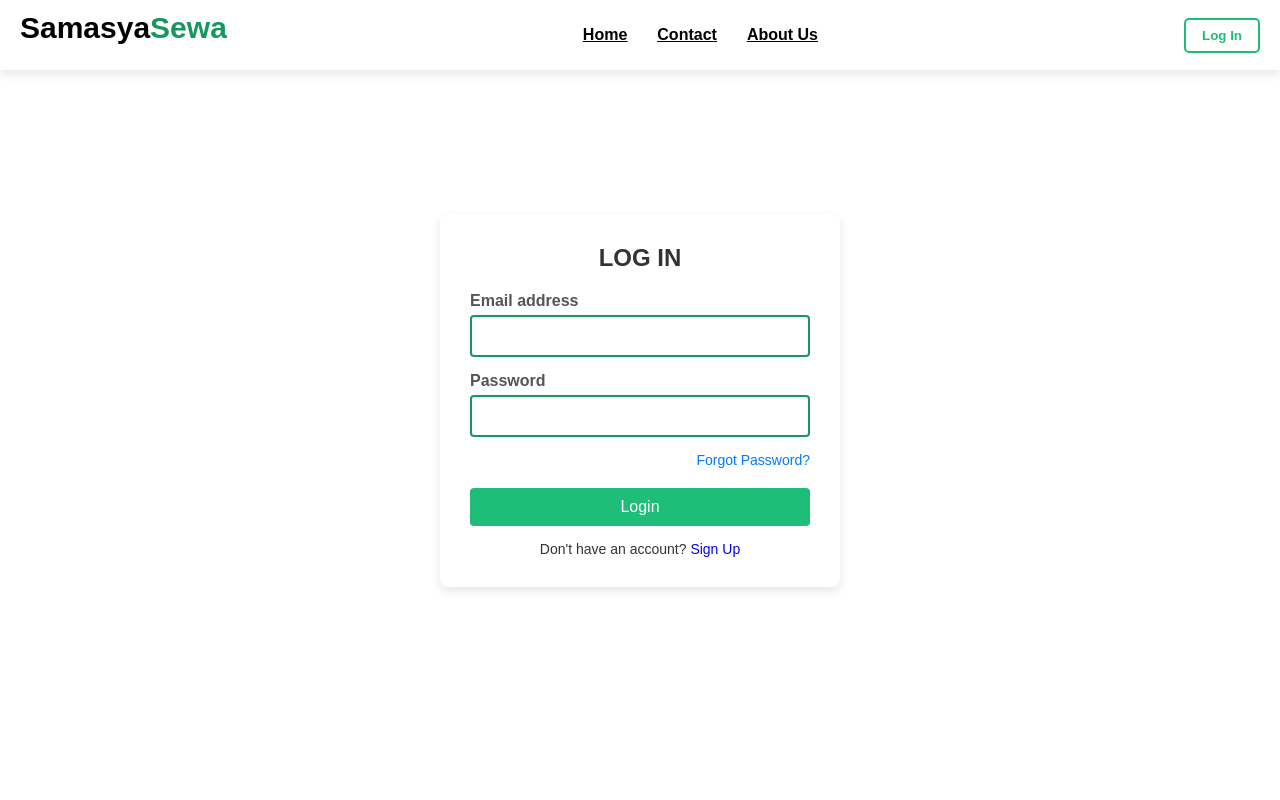
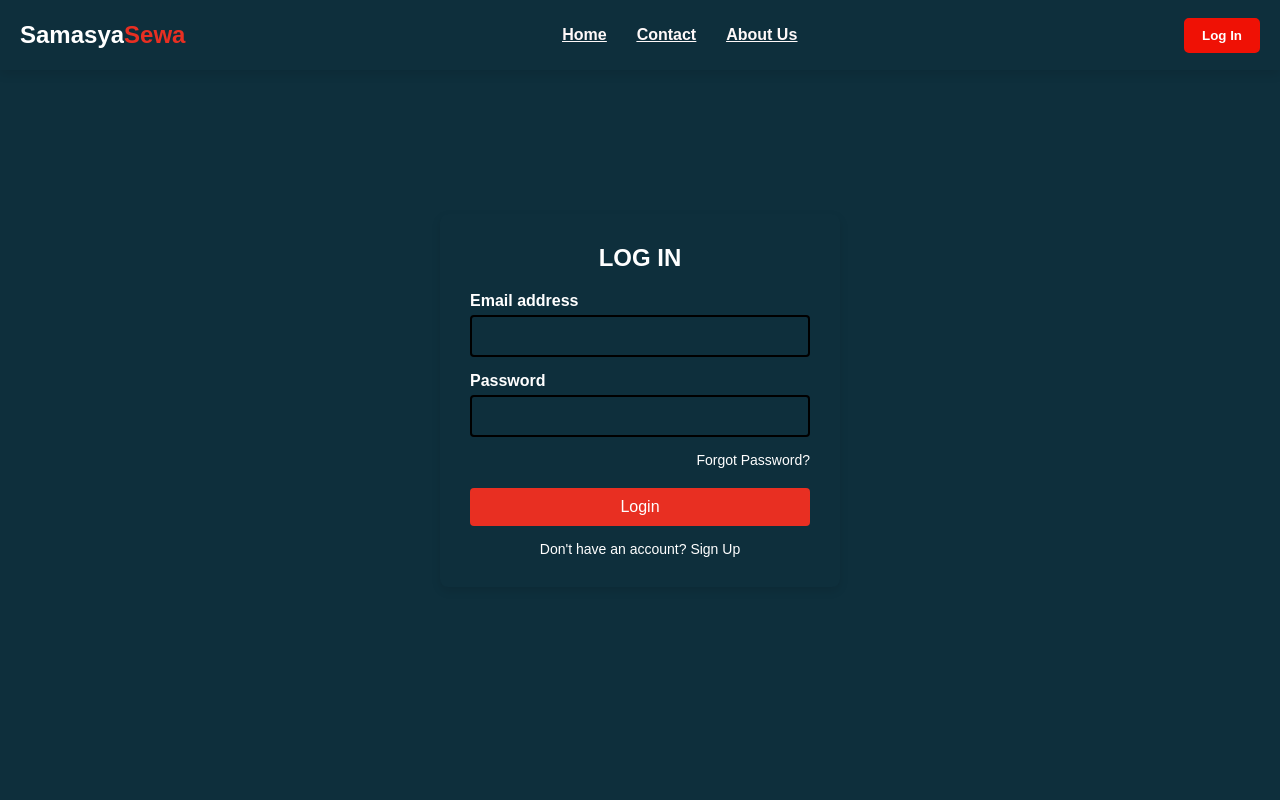
Before and after one commit to Manisha-Tmg/My-project, a React (Create React App) app: page /login in a window 1280 px wide. Shown: the top 800 px of the page. Built offline with nearby package versions, Linux system fonts and the light colour scheme.

Commit message:
Api connetion

```diff
--- a/package.json
+++ b/package.json
@@ -2,6 +2,7 @@
   "name": "frontend",
   "version": "0.1.0",
   "private": true,
+  "proxy": "http://localhost:8080",
   "dependencies": {
     "@testing-library/jest-dom": "^5.17.0",
     "@testing-library/react": "^13.4.0",
--- a/src/Css/Aboutus.css
+++ b/src/Css/Aboutus.css
@@ -39,13 +39,13 @@
   align-items: center;
 }
 
-.logo1,
-.logo {
+.about-logo1,
+.about-logo {
   font-size: 30px;
   font-weight: bold;
   margin-bottom: 15px;
 }
 
-.logo {
-  color: #18965f;
+.about-logo {
+  color: #e82f22;
 }
--- a/src/Css/Complain.css
+++ b/src/Css/Complain.css
@@ -2,6 +2,7 @@
   margin: 0;
   padding: 0;
   font-family: Arial, sans-serif;
+  color: #ffffff;
 }
 .Complainform-container {
   max-width: 400px;
@@ -14,7 +15,6 @@
 }
 
 .register-button {
-  background-color: #ffffff;
   border: none;
   padding: 10px 20px;
   font-size: 16px;
@@ -37,7 +37,7 @@
   width: 100%;
   padding: 8px;
   font-size: 14px;
-  border: 2px solid #1ebe79;
+  /* border: 2px solid #1ebe79; */
   border-radius: 4px;
 }
 
@@ -47,8 +47,8 @@ p {
 }
 
 .next-button {
-  background-color: #1ebe79;
-  border: 2px solid #1ebe79;
+  background-color: #e82f22;
+  border: 2px solid #e82f22;
   padding: 8px 16px;
   cursor: pointer;
   font-size: 14px;
--- a/src/Css/Form.css
+++ b/src/Css/Form.css
@@ -8,8 +8,6 @@
   text-align: center;
   margin-left: 35%;
   width: 35%;
-  border: 2px solid rgb(0, 0, 0);
-  background-color: antiquewhite;
 }
 
 .heading3 {
@@ -22,3 +20,13 @@
 .form-row {
   margin: 2% 0 0 2%;
 }
+.submit {
+  background-color: #e82f22;
+  border: 2px solid #e82f22;
+  padding: 8px 16px;
+  cursor: pointer;
+  font-size: 14px;
+  color: white;
+  border-radius: 4px;
+  font-weight: bold;
+}
--- a/src/Css/Login.css
+++ b/src/Css/Login.css
@@ -3,6 +3,7 @@
   margin: 0;
   padding: 0;
   font-family: Arial, sans-serif;
+  color: #ffffff;
 }
 
 .body-login {
@@ -13,7 +14,7 @@
 }
 
 .form-login {
-  background-color: #ffffff;
+  /* background-color: #ffffff; */
   padding: 30px;
   border-radius: 8px;
   box-shadow: 0 4px 10px rgba(0, 0, 0, 0.1);
@@ -25,7 +26,6 @@
   text-align: center;
   font-size: 24px;
   margin-bottom: 20px;
-  color: #333;
 }
 
 .mb-3 {
@@ -36,22 +36,20 @@
   display: block;
   margin-bottom: 5px;
   font-weight: bold;
-  color: #555;
+  color: #fffcfb;
 }
 
 .logform-control {
   width: 100%;
   padding: 10px;
-  border: 2px solid #18965f;
+  border: 2px solid #000000;
   border-radius: 4px;
   font-size: 16px;
-  color: #18965f;
 }
 
 .logform-control:focus {
-  border-color: #18965f;
+  border-color: #000000;
   outline: none;
-  box-shadow: 0 0 5px rgba(15, 168, 48, 0.5);
 }
 
 .remember-forgot {
@@ -61,7 +59,7 @@
 }
 
 #forgot {
-  color: #007bff;
+  color: #ffffff;
   text-decoration: none;
   font-size: 14px;
 }
@@ -71,8 +69,8 @@
 }
 
 .logbutton {
-  background-color: #1ebe79;
-  border: 2px solid #1ebe79;
+  background-color: #e82f22;
+  border: 2px solid #e82f22;
   color: white;
   padding: 10px 20px;
   border: none;
@@ -84,8 +82,8 @@
 }
 
 .logbutton:hover {
-  background-color: #18965f;
-  border: 2px solid #18965f;
+  background-color: #c30d00;
+  /* border: 2px solid #e82f22; */
 }
 
 .account {
@@ -93,7 +91,7 @@
   text-align: center;
   margin-top: 15px;
   font-size: 14px;
-  color: #333;
+  /* color: #333; */
 }
 
 .sign {
--- a/src/Css/Navbar.css
+++ b/src/Css/Navbar.css
@@ -1,6 +1,10 @@
 * {
   padding: 0;
   margin: 0;
+  background-color: #0e2f3c;
+  font-family: sans-serif;
+  /* color: #fbfdfd; Text */
+  /* background-color: #ef1105; button*/
 }
 .navbar {
   width: 100%;
@@ -9,7 +13,7 @@
   top: 0;
   display: flex;
   align-items: center;
-  background-color: rgb(255, 255, 255);
+  background-color: #0e2f3c;
   justify-content: space-between;
   padding: 0 20px;
   box-shadow: 0 4px 10px rgba(0, 0, 0, 0.1);
@@ -31,11 +35,11 @@
 }
 
 .logo1 {
-  color: #000000; /* Tomato color for distinction */
+  color: #ffffff;
 }
 
 .logo {
-  color: #1ebe79; /* Green color for distinction */
+  color: #e82f22;
 }
 
 /* Navigation links */
@@ -48,7 +52,7 @@
 
 .nav-links li {
   margin: 0 15px;
-  color: rgb(0, 0, 0);
+  color: rgb(255, 249, 249);
   font-weight: bold;
   cursor: pointer;
   text-decoration: underline;
@@ -72,32 +76,14 @@
   margin-left: 10px;
   cursor: pointer;
   transition: background-color 0.3s;
-  color: #1ebe79;
-  background-color: #ffffff;
+  color: #ffffff;
+  background-color: #ef1105;
 
-  border: 2px solid #1ebe79;
-}
-.btn2 {
-  background-color: #1ebe79;
-  border: 2px solid #1ebe79;
-  color: #ffffff;
-  font-weight: bolder;
-  border-radius: 5px;
-  padding: 8px 16px;
-  margin-left: 10px;
-  cursor: pointer;
-  transition: background-color 0.3s;
-}
-
-/* Button hover effects */
-.btn2:hover {
-  color: #1ebe79;
-  background-color: #ffffff;
-  border: 2px solid #1ebe79;
+  border: 2px solid #ef1105;
 }
 
 .btn1:hover {
-  background-color: #1ebe79;
-  border: 2px solid #1ebe79;
-  color: #fffcfc;
+  background-color: #ffffff;
+  border: 2px solid #ef1105;
+  color: #ef1105;
 }
--- a/src/Css/Signin.css
+++ b/src/Css/Signin.css
@@ -14,7 +14,7 @@
 }
 
 .form-sign {
-  background-color: #ffffff;
+  /* background-color: #ffffff; */
   padding: 30px;
   border-radius: 8px;
   box-shadow: 0 4px 10px rgba(0, 0, 0, 0.1);
@@ -26,7 +26,7 @@
   text-align: center;
   font-size: 24px;
   margin-bottom: 20px;
-  color: #333;
+  color: #fffdfd;
 }
 
 .m-3 {
@@ -37,28 +37,26 @@
   display: block;
   margin-bottom: 5px;
   font-weight: bold;
-  color: #555;
+  color: #ffffff;
 }
 
 .form-control {
-  border: 2px solid #1ebe79;
+  border: 2px solid #000000;
   width: 100%;
   padding: 10px;
-  border: 2px solid #18965f;
   border-radius: 4px;
   font-size: 16px;
-  border-color: #18965f;
+  border-color: #000000;
 }
 
 .form-control:focus {
-  border-color: #18965f;
+  border-color: #e82f22;
   outline: none;
-  box-shadow: 0 0 5px rgba(15, 168, 48, 0.5);
 }
 
 .btn11 {
-  background-color: #1ebe79;
-  border: 2px solid #1ebe79;
+  background-color: #e82f22;
+  border: 2px solid #e82f22;
   padding: 10px 20px;
   border: none;
   color: #ffffff;
@@ -71,8 +69,8 @@
 }
 
 .btn11:hover {
-  background-color: #18965f;
-  border: 2px solid #18965f;
+  background-color: #e82f22;
+  border: 2px solid #e82f22;
 }
 
 .account1 {
@@ -80,11 +78,11 @@
   text-align: center;
   margin-top: 15px;
   font-size: 14px;
-  color: #333;
+  color: #ffffff;
 }
 
 .log {
-  color: #0a0a0a;
+  color: #ffffff;
   text-decoration: none;
 }
 
--- a/src/Pages/Aboutus.js
+++ b/src/Pages/Aboutus.js
@@ -13,8 +13,8 @@ const Aboutus = () => {
         <div className="about-us-content">
           <div className="left-side">
             <div className="logo-container">
-              <div className="logo1">Samasya</div>
-              <div className="logo">Sewa</div>
+              <div className="about-logo1">About</div>
+              <div className="about-logo">Us</div>
             </div>
 
             <p>
--- a/src/Pages/Form.js
+++ b/src/Pages/Form.js
@@ -224,7 +224,7 @@ const Form = () => {
           />
         </div>
 
-        <button type="submit">Submit</button>
+        <button className="submit">Submit</button>
       </form>
     </div>
   );
--- a/src/Pages/Login.js
+++ b/src/Pages/Login.js
@@ -11,7 +11,7 @@ const Login = () => {
     event.preventDefault();
     console.log("button clicked", email, password);
     try {
-      const res = await fetch("", {
+      const res = await fetch("/api/v1/auth/login", {
         method: "POST",
         headers: {
           "Content-Type": "application/json",
--- a/src/Pages/Signin.js
+++ b/src/Pages/Signin.js
@@ -13,6 +13,9 @@ const Signin = () => {
   const [contact, setContact] = useState("");
 
   const navigate = useNavigate();
+  // const submitButton = async (event) => {
+  //   console.log("This is buttion");
+  // };
 
   const handleSignup = async (event) => {
     event.preventDefault();
@@ -28,8 +31,9 @@ const Signin = () => {
       contact
     );
     try {
-      const res = await fetch("", {
+      const res = await fetch("/api/v1/auth/register", {
         method: "POST",
+        // mode: "no-cors",
         headers: {
           "content-type": "application/json",
         },
```
Also changed, not shown: 1 other file (tests, documents, lock files or other folders).
